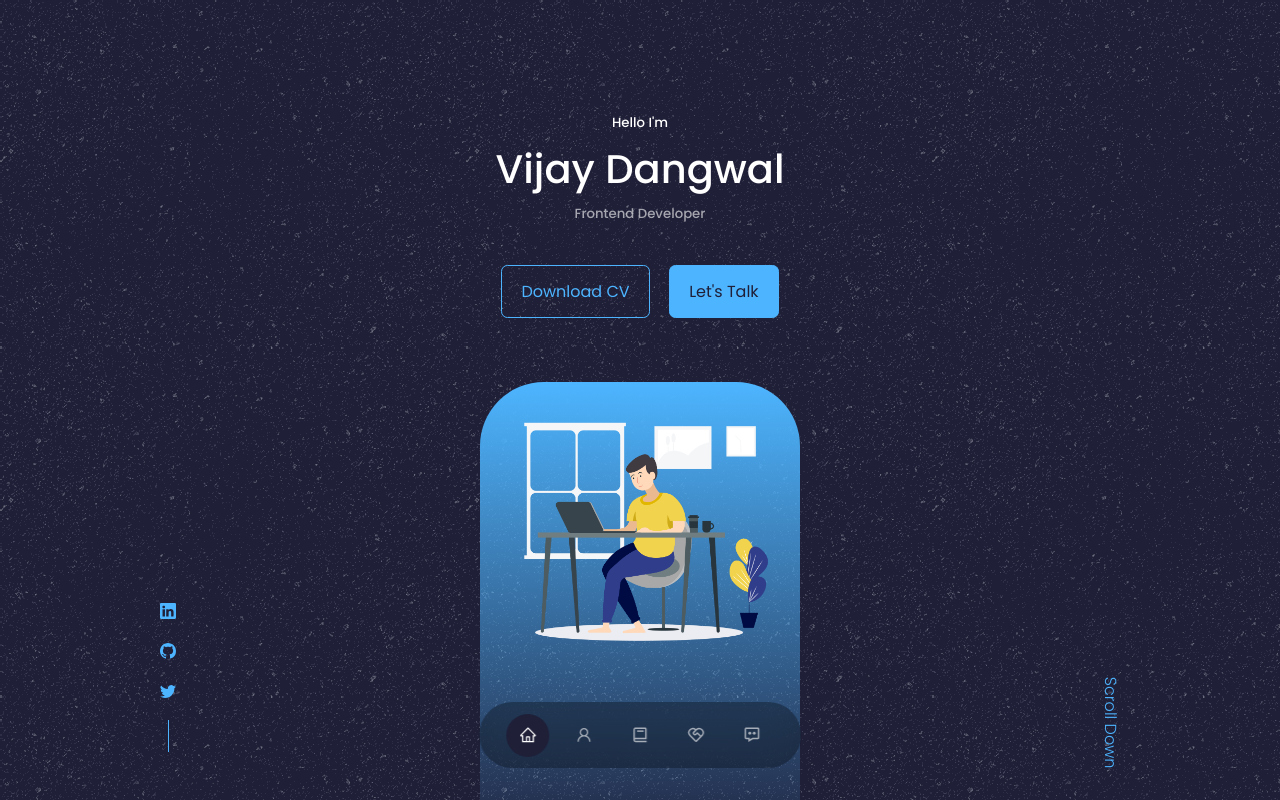
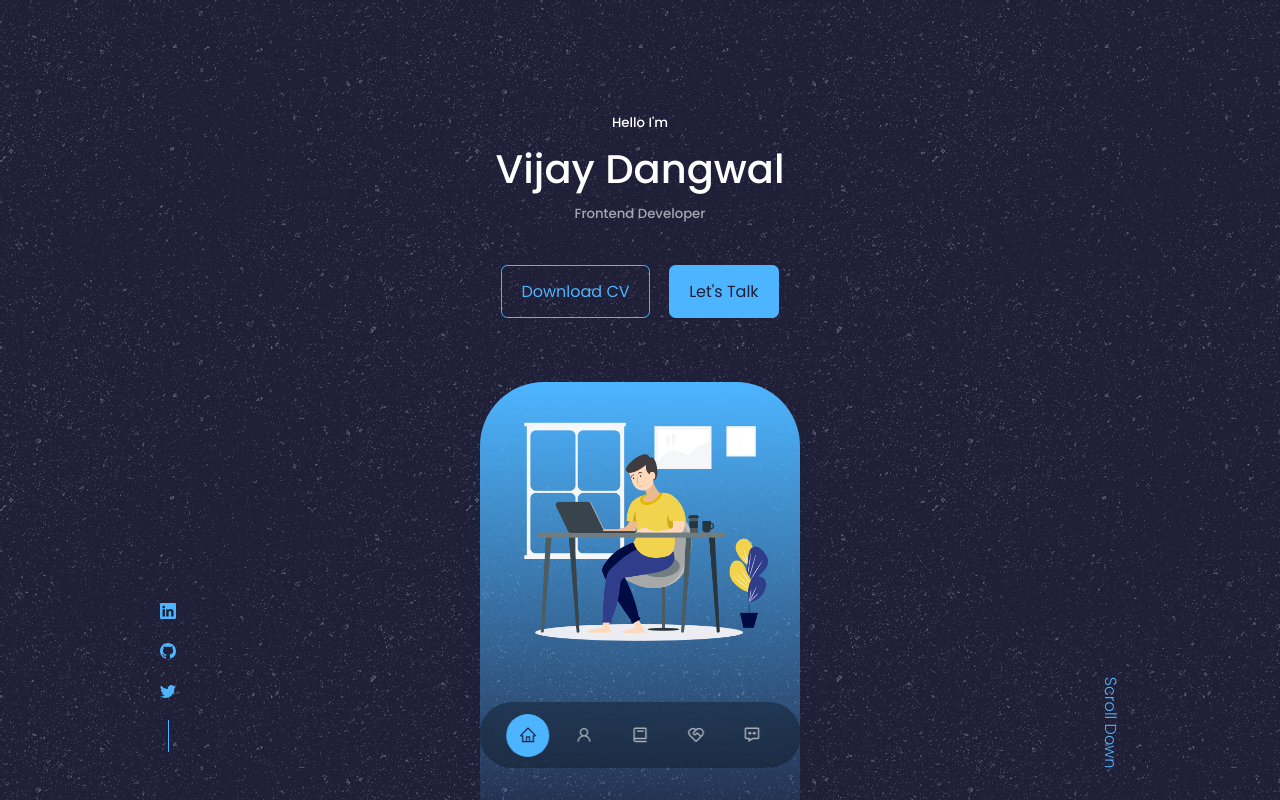
Before and after one commit to abhishek5131/myPortfolio, a React (Create React App) app: page / in a window 1280 px wide. Shown: the top 800 px of the page. Built offline with nearby package versions, Linux system fonts and the light colour scheme.

Commit message:
added value to line 7 & 13 of footer.jsx file

```diff
--- a/src/components/footer/Footer.jsx
+++ b/src/components/footer/Footer.jsx
@@ -8,10 +8,10 @@ import {BsGithub} from 'react-icons/bs'
 const footer = () => {
   return (
     <footer>
-      <a href="#" className='footer__logo'>ABS</a>
+      <a href="#home" className='footer__logo'>ABS</a>
 
       <ul className='permalinks'>
-        <li><a href="#">Home</a></li>
+        <li><a href="#home">Home</a></li>
         <li><a href="#about">About</a></li>
         <li><a href="#experience">Experience</a></li>
         <li><a href="#services">Services</a></li>
--- a/src/components/nav/nav.css
+++ b/src/components/nav/nav.css
@@ -28,6 +28,6 @@ nav a:hover {
 }
 
 nav a.active {
-    background: var(--color-bg);
-    color: var(--color-white);
+    background: var(--color-primary);
+    color: var(--color-bg);
 }
```
